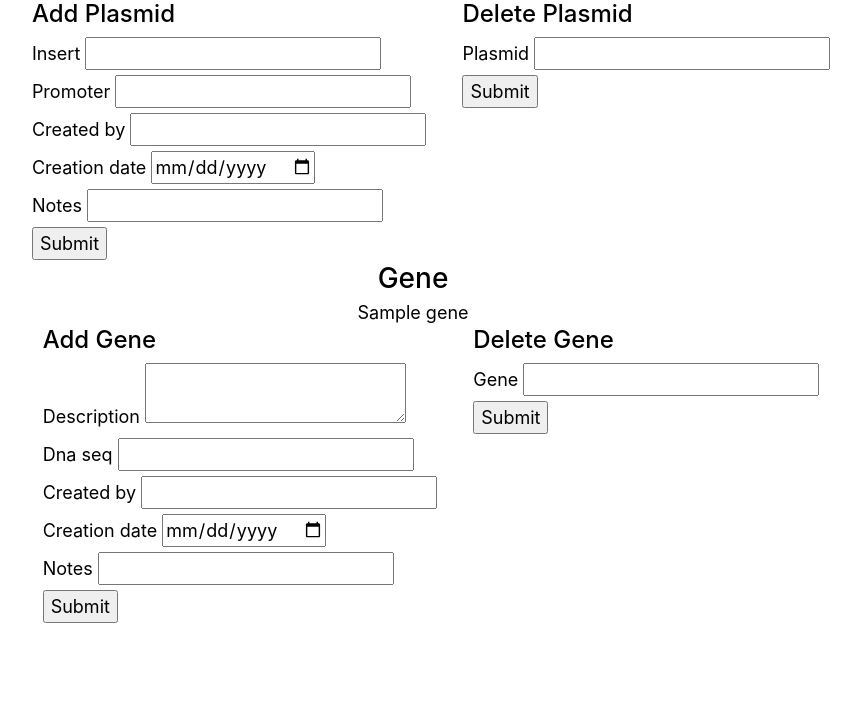
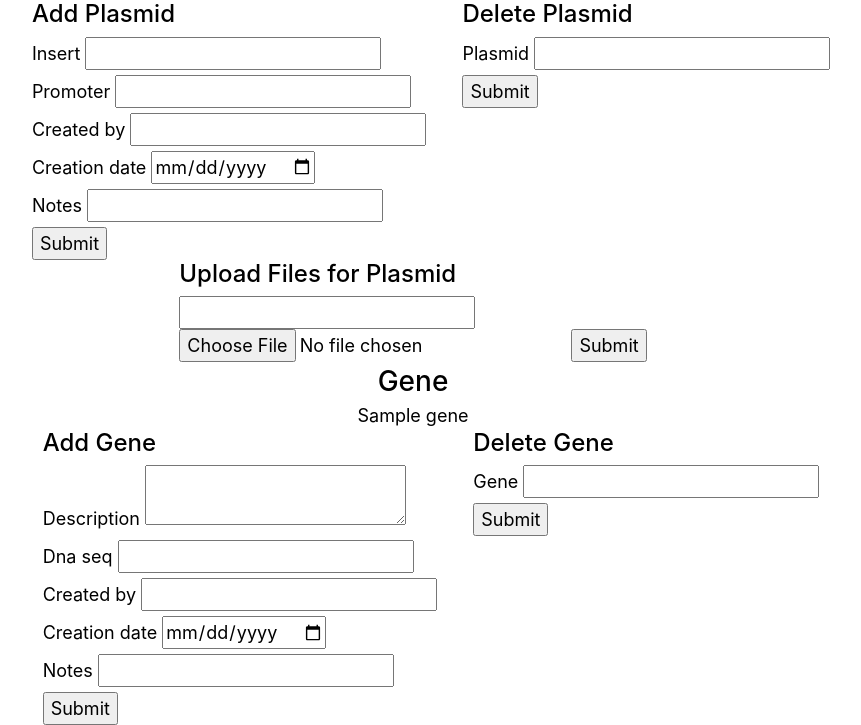
Before and after one commit to robinovitch61/impossible_app, a Flask app: template app/templates/index.html in a window 1280 px wide. Shown: the part 633-1358 px from the top of the page, without its empty margins (227-1088 px from the left). Before the commit the page ends 1256 px from the top, so only its background shows below. Run offline with Flask 2, Linux system fonts and the light colour scheme; the template is opened without the code that fills it: most values are stand-ins (such as "Sample title", 1, 10 or a date in 2020); form fields are guessed from the names that the template uses; some libraries are stand-ins or nearby versions.

Commit message:
add upload form with multiple file capabilities

```diff
--- a/app/app.py
+++ b/app/app.py
@@ -2,17 +2,21 @@ import mysql.connector
 import os
 from src.db_bootstrap import bootstrap
 from src.db_helper import MySQLConn
-from src.forms import StrainAddForm, StrainDeleteForm, PlasmidAddForm, PlasmidDeleteForm, GeneAddForm, GeneDeleteForm
+from src.forms import StrainAddForm, StrainDeleteForm, PlasmidAddForm, PlasmidDeleteForm, GeneAddForm, GeneDeleteForm, UploadForm
 from sqlalchemy import create_engine
 import pymysql
 import pandas as pd
 import logging
+from werkzeug import secure_filename
 
 from flask import Flask
 from flask import Flask, render_template, request, redirect, url_for, jsonify, flash
 app = Flask(__name__)
 
-# secret key
+# upload folder
+app.config['UPLOAD_FOLDER'] = './static/assets/uploads'
+
+# secret key for CSRF
 import os
 SECRET_KEY = os.urandom(32)
 app.config['SECRET_KEY'] = SECRET_KEY
@@ -65,6 +69,20 @@ def index():
         db.remove_from_table('plasmid', 'plasmid_id = {}'.format(plasmid_id))
         return redirect('/')
 
+    # upload files for plasmid
+    plasmid_file_form = UploadForm(request.form)
+    if plasmid_file_form.validate_on_submit():
+        file_names = request.files.getlist(plasmid_file_form.files.name)
+        all_files = []
+        app.logger.debug(file_names)
+        for _file in file_names:
+            file_name = secure_filename(_file.filename)
+            full_path = os.path.join(app.config['UPLOAD_FOLDER'], file_name)
+            all_files.append(full_path)
+            _file.save(full_path)
+        app.logger.debug(all_files)
+        return redirect('/')
+
     # add gene
     gene_form = GeneAddForm(request.form)
     if gene_form.validate_on_submit():
@@ -98,9 +116,9 @@ def index():
         strain_del_form=strain_del_form,
         plasmid_form=plasmid_form,
         plasmid_del_form=plasmid_del_form,
+        plasmid_file_form=plasmid_file_form,
         gene_form=gene_form,
         gene_del_form=gene_del_form,
-
     )
 
 if __name__ == '__main__':
--- a/app/src/db_bootstrap.py
+++ b/app/src/db_bootstrap.py
@@ -59,6 +59,9 @@ def bootstrap(db_name):
         "  PRIMARY KEY (`plasmid_id`)"
         ") ENGINE=InnoDB")
 
+        # strain_id, filename, path
+        # plasmid_id, filename, path
+
     def create_database(cursor):
         try:
             cursor.execute(
--- a/app/src/forms.py
+++ b/app/src/forms.py
@@ -1,4 +1,6 @@
 from flask_wtf import FlaskForm
+from wtforms import MultipleFileField
+from flask_wtf.file import FileRequired, FileAllowed
 from wtforms import StringField, DateField, SubmitField
 from wtforms.validators import DataRequired
 
@@ -36,3 +38,7 @@ class GeneAddForm(FlaskForm):
 class GeneDeleteForm(FlaskForm):
     gene_id = StringField('Gene ID To Delete:', validators=[DataRequired()])
     submit = SubmitField('Delete Gene')
+
+class UploadForm(FlaskForm):
+    files = MultipleFileField()
+    submit = SubmitField('Upload')
--- a/app/templates/index.html
+++ b/app/templates/index.html
@@ -13,11 +13,13 @@
     </head>
 
     <body>
+        {% block content %}
         <section class="header">
             <h1>Microbial Strains</h1>
             <h2>View, generate, connect and upload Strains, Plasmids, and Genes</h2>
         </section>
 
+        <!-- Strain -->
         <section class="tables">
             <div id="strain">
                 <div class="data-table">
@@ -26,51 +28,52 @@
                 </div>
 
                 <div class="text-controls">
-                    {% block strain %}
                     <div class="edit-form">
                         {% include 'add_strain.html' %}
                     </div>
                     <div class="edit-form">
                         {% include 'delete_strain.html' %}
                     </div>
-                    {% endblock %}
                 </div>
             </div>
 
+            <!-- Plasmid -->
             <div id="plasmid">
                 <h3>Plasmid</h3>
                 {{ plasmid|safe }}
             </div>
 
             <div class="text-controls">
-                {% block plasmid %}
                 <div class="edit-form">
                     {% include 'add_plasmid.html' %}
                 </div>
                 <div class="edit-form">
                     {% include 'delete_plasmid.html' %}
                 </div>
-                {% endblock %}
             </div>
 
+            <div class="upload">
+                {% include 'upload_plasmid.html' %}
+            </div>
+
+            <!-- Gene -->
             <div id="gene">
                 <h3>Gene</h3>
                 {{ gene|safe }}
             </div>
 
             <div class="text-controls">
-                {% block gene %}
                 <div class="edit-form">
                     {% include 'add_gene.html' %}
                 </div>
                 <div class="edit-form">
                     {% include 'delete_gene.html' %}
                 </div>
-                {% endblock %}
             </div>
         </section>
 
         </div>
+        {% endblock %}
     </body>
 
 </html>
--- /dev/null
+++ b/app/templates/upload_plasmid.html
@@ -0,0 +1,11 @@
+<form method="POST" enctype="multipart/form-data" action="">
+    {{ plasmid_file_form.hidden_tag() }}
+    <h4>Upload Files for Plasmid</h4>
+
+    <div class="form-field">{{ plasmid_file_form.insert }}</div>
+    {{ plasmid_file_form.files }}
+    {% for error in plasmid_file_form.files.errors %}
+        <span style="color: red;">{{ error }}</span>
+    {% endfor %}
+    {{ plasmid_file_form.submit }}
+</form>
```
Also changed, not shown: 1 other file. Lines whose indentation alone changed are shown as unchanged.
